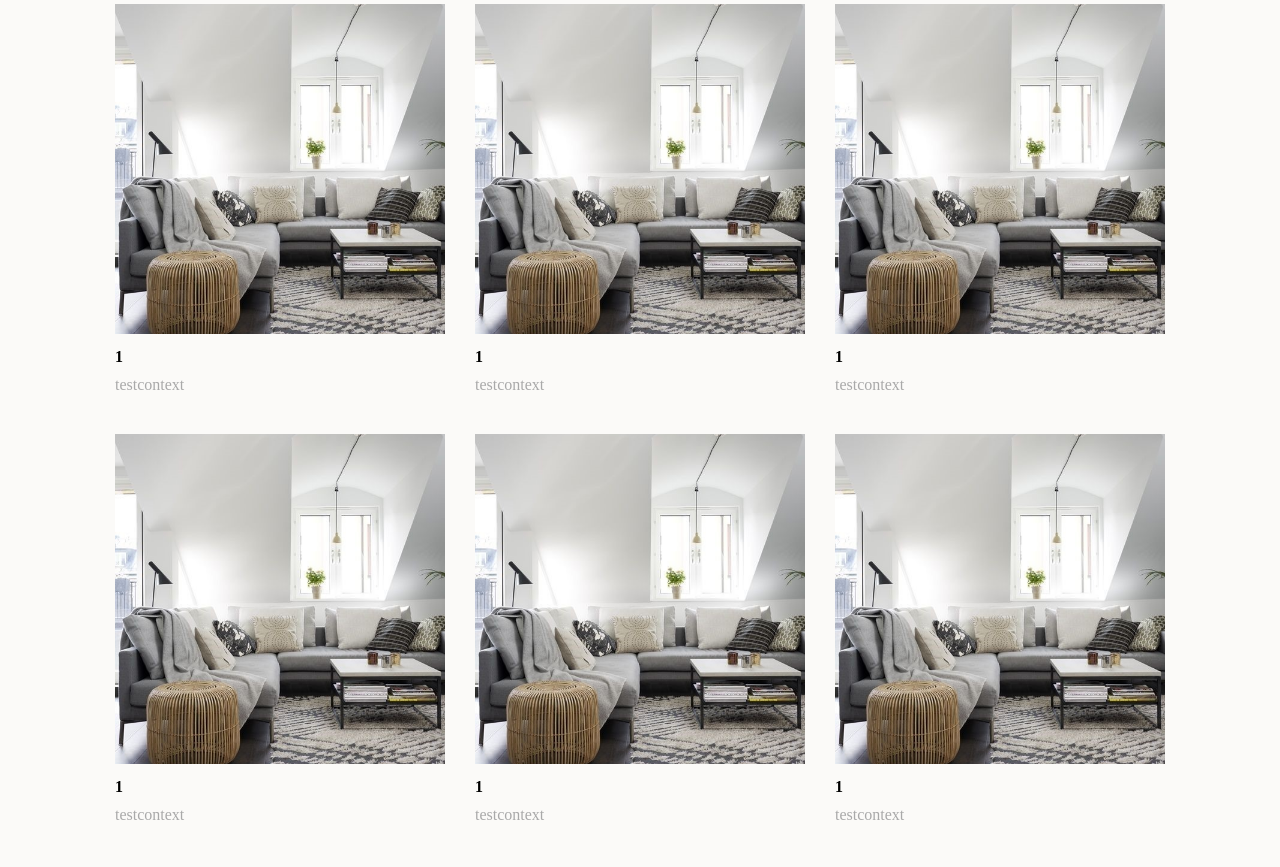
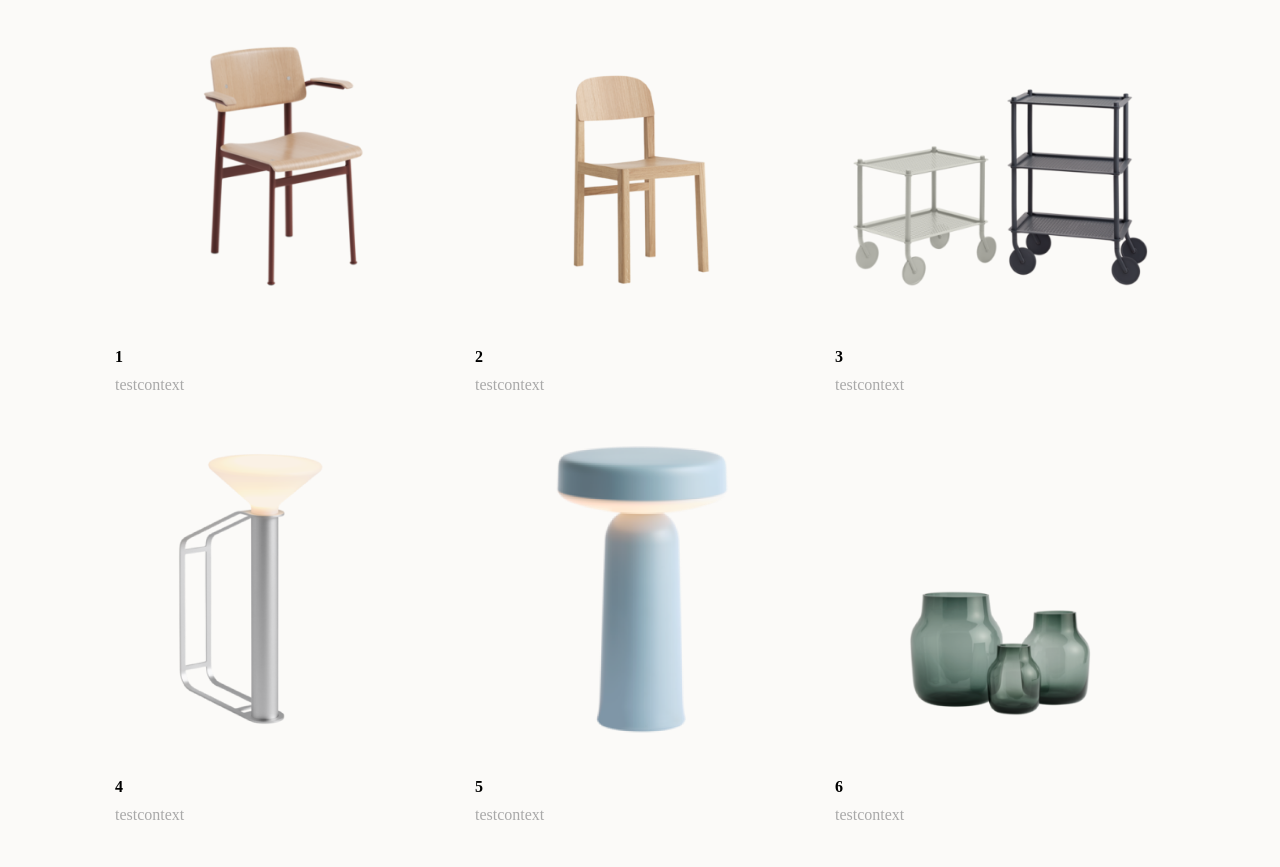
Before and after one commit to minju07139/WSP-Project, a plain HTML site: page MUUTO.html in a window 1280 px wide. Shown: the part 752-1619 px from the top of the page. Drawn offline with Linux system fonts and the light colour scheme.

Commit message:
무토 이미지 및 링크 삽입 했습니다.

```diff
--- a/MUUTO.html
+++ b/MUUTO.html
@@ -84,33 +84,39 @@
 
         <section class="s2">
             <article>
-                <img src="testphoto.jpg">
+                <a href="https://professionals.muuto.com/product2/Loft-Counter-Stool-65-cm-25.6--p4355/p4355/">
+                <img src="muuto1.png"></a>
                 <p class="title">1</p>
                 <p class="context">testcontext</p>
             </article>
             <article>
-                <img src="testphoto.jpg">
-                <p class="title">1</p>
+                <a href="https://professionals.muuto.com/product2/Workshop-Chair--p13653/p13653/">
+                <img src="muuto2.png"></a>
+                <p class="title">2</p>
                 <p class="context">testcontext</p>
             </article>
             <article>
-                <img src="testphoto.jpg">
-                <p class="title">1</p>
+                <a href="https://professionals.muuto.com/product2/Flow-Trolley--p33311/p33311/"></a>
+                <img src="muuto3.png"></a>
+                <p class="title">3</p>
                 <p class="context">testcontext</p>
             </article>
             <article>
-                <img src="testphoto.jpg">
-                <p class="title">1</p>
+                <a href="https://professionals.muuto.com/product2/Piton-Portable-Lamp--p77340/p77340/">
+                <img src="muuto4.png"></a>
+                <p class="title">4</p>
                 <p class="context">testcontext</p>
             </article>
             <article>
-                <img src="testphoto.jpg">
-                <p class="title">1</p>
+                <a href="https://professionals.muuto.com/product2/Ease-Portable-Lamp--p95267/p95267/">
+                <img src="muuto5.png"></a>
+                <p class="title">5</p>
                 <p class="context">testcontext</p>
             </article>
             <article>
-                <img src="testphoto.jpg">
-                <p class="title">1</p>
+                <a href="https://professionals.muuto.com/product2/Silent-Vase--p2304/p2304/">
+                <img src="muuto6.png"></a>
+                <p class="title">6</p>
                 <p class="context">testcontext</p>
             </article>
 
```
Also changed, not shown: muuto1.png (added), muuto2.png (added), muuto3.png (added), muuto4.png (added), muuto5.png (added), muuto6.png (added).
